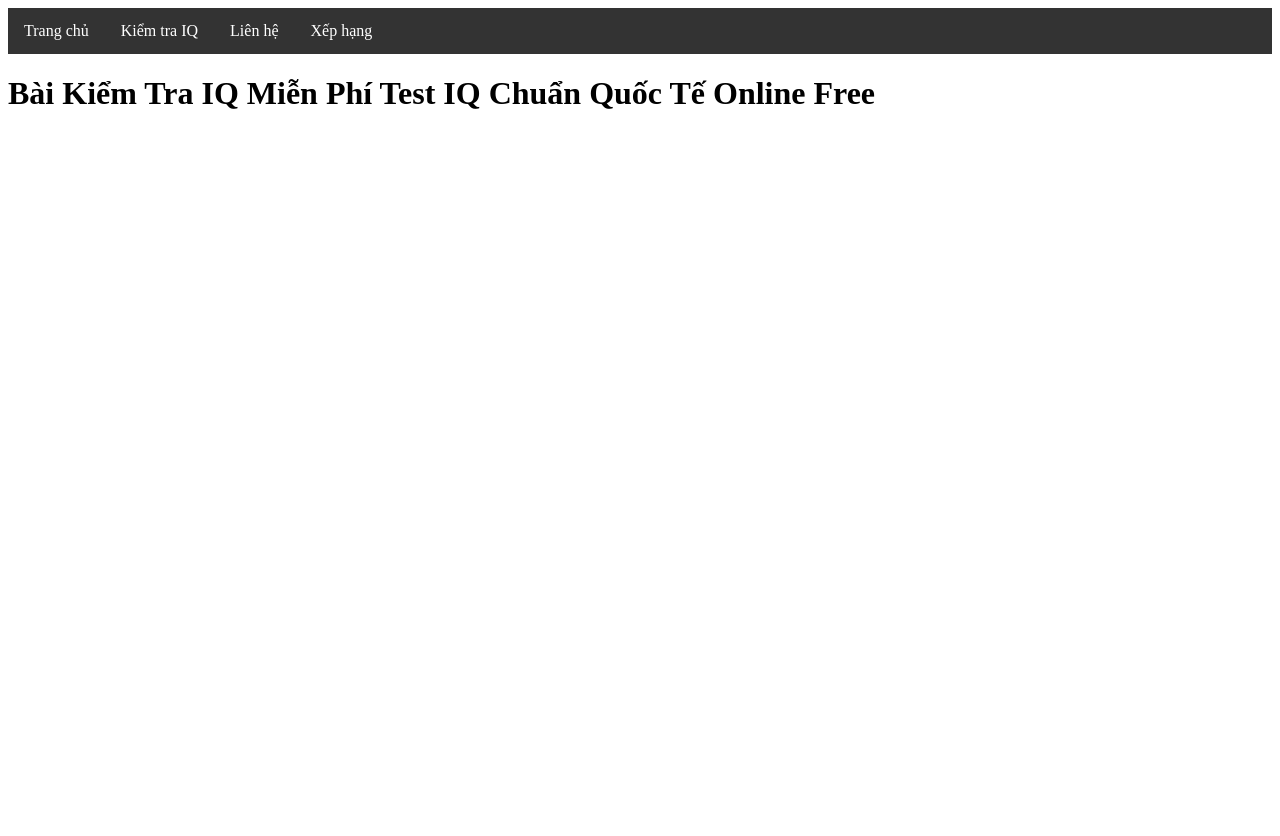
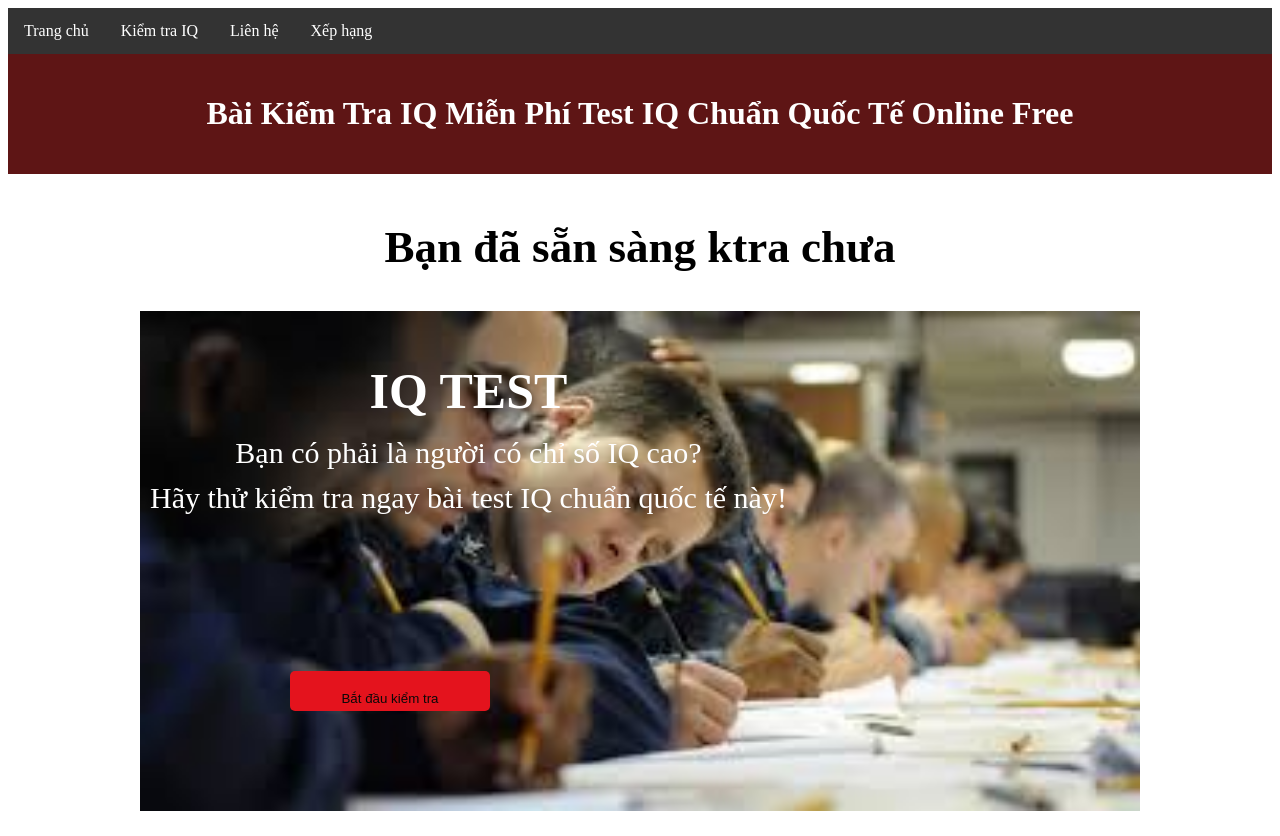
Before and after one commit to ducmanh1313/BTLB1, a PHP site: page /btl.html in a window 1280 px wide. Before the commit the page ends 109 px from the top, so only its background shows below. Run offline with PHP 8.4, Linux system fonts and the light colour scheme.

Commit message:
tao giao dien

```diff
--- a/BKTB1/HTML/btl.css
+++ b/BKTB1/HTML/btl.css
@@ -1,4 +1,10 @@
-/* Reset some default styles */
+.ready {
+    font-size: 30px;
+    text-align: center;
+    padding: 10px;
+
+}
+
 
 ul {
     list-style-type: none;
@@ -6,7 +12,7 @@ ul {
     padding: 0;
     overflow: hidden;
     background-color: #333;
-    background-size: 2000px;
+
   }
 
   li {
@@ -19,8 +25,65 @@ ul {
     text-align: center;
     padding: 14px 16px;
     text-decoration: none;
+
   }
 
   li a:hover:not(.active) {
     background-color: #111;
   }
+  header {
+    background-color: #5e1515;
+    color: #fff;
+    text-align: center;
+    padding: 20px;
+}
+
+/* CSS cho hình ảnh và nút ấn */
+.image-container {
+    display: inline-block;
+    position: relative;
+}
+
+.image-container img {
+    max-width: 100%; /* Đảm bảo hình ảnh không vượt ra ngoài kích thước của .image-container */
+    width: 1000px; /* Đặt chiều rộng của hình ảnh theo nhu cầu */
+    height: auto; /* Chiều cao tự động điều chỉnh theo tỷ lệ gốc của hình ảnh */
+}
+
+.overlay-button {
+    position: absolute;
+
+    top: 75%;
+    left: 25%;
+    transform: translate(-50%, -50%);
+    background-color: #e4131d;
+    color: #0c0808;
+    padding: 20px 40px;
+    width: 200px;
+    height: 40px;
+    border: 40px;
+    border-radius: 5px;
+    cursor: pointer;
+    z-index: 1;
+    text-decoration: none;
+}
+.text-overlay {
+    position: absolute;
+    top: 10px;
+    left: 10px;
+    color:white;
+    z-index: 2;
+
+}
+
+.text-overlay h1 {
+    font-size: 50px;
+    font-weight: bold;
+    margin-bottom: 10px;
+}
+
+.text-overlay p {
+    font-size: 30px;
+    margin: 0;
+    line-height: 1.5;
+}
--- a/BKTB1/HTML/btl.html
+++ b/BKTB1/HTML/btl.html
@@ -9,17 +9,35 @@
 <body>
 
   <ul>
-            <li><a href="#">Trang chủ</a></li>
+            <li><a href="https://www.rhumsaintaubin.com/test-iq/">Trang chủ</a></li>
             <li><a href="#">Kiểm tra IQ</a></li>
             <li><a href="#">Liên hệ</a></li>
             <li><a href="#">Xếp hạng </a></li>
         </ul>
         <header>
-
-
-
         <h1>Bài Kiểm Tra IQ Miễn Phí Test IQ Chuẩn Quốc Tế Online Free</h1>
  </header>
 
+<section class="ready">
+    <h2>Bạn đã sẵn sàng ktra chưa</h2>
+
+
+    </select>
+    <div class="image-container">
+        <a href="https://www.rhumsaintaubin.com/test-iq/#start">
+            <img src="anh.jpg" alt="Hình ảnh">
+            <button class="overlay-button">Bắt đầu kiểm tra</button>
+        </a>
+        <div class="text-overlay">
+            <h1>IQ TEST</h1>
+            <p>Bạn có phải là người có chỉ số IQ cao?</p>
+            <p>Hãy thử kiểm tra ngay bài test IQ chuẩn quốc tế này!</p>
+        </div>
+    </div>
+
+
+</section>
+
+
 </body>
 </html>
```
Also changed, not shown: BKTB1/HTML/anh.jpg (added).
